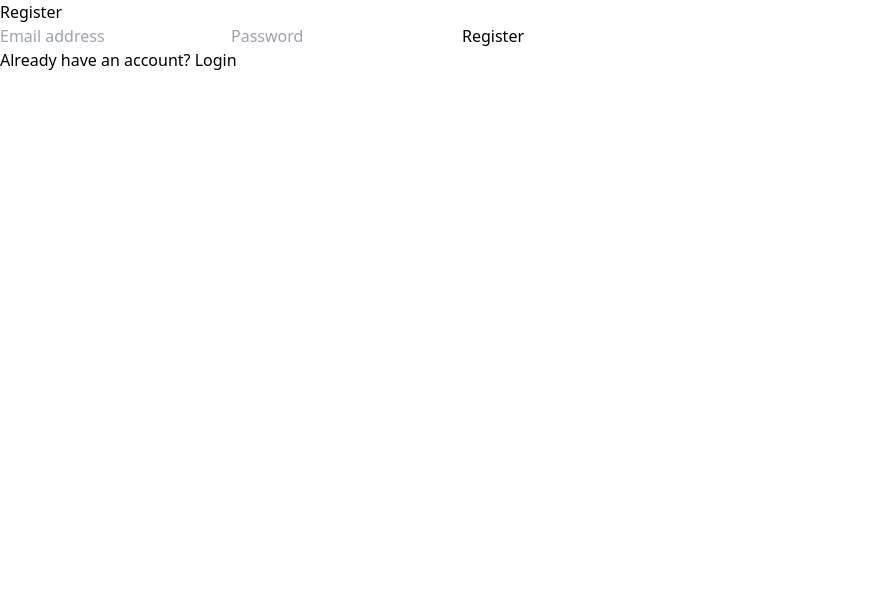
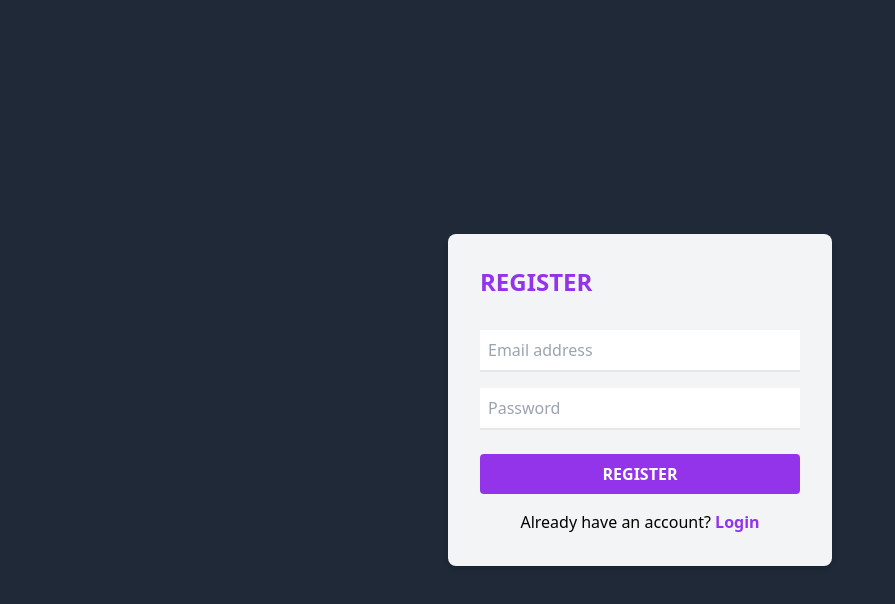
Before and after one commit to lanac0911/AwinWebsite, a Vue app in the folder Awin_Web/: page /register in a window 1280 px wide. Shown: the top 604 px of the page, without its empty margins (0-895 px from the left). Built offline with nearby package versions, Linux system fonts and the light colour scheme; no server answers.

Commit message:
feat: impl register with tailwindcss

```diff
--- a/Awin_Web/src/views/Login.vue
+++ b/Awin_Web/src/views/Login.vue
@@ -1,5 +1,5 @@
 <template>
-  <main class=" bg-white min-h-screen flex items-center justify-center">
+  <main class="bg-gray-800 min-h-screen flex items-center justify-center">
     <form class="w-full max-w-sm p-8 bg-gray-100 shadow-md rounded-lg" @submit.prevent="login">
       <h2 class="text-2xl uppercase mb-8 font-bold text-purple-600">Login</h2>
       <div class="mb-4">
@@ -27,30 +27,32 @@
       </div>
 
       <p class="text-center mt-4">
-      Don't have an account?
-      <router-link to="/register" class="text-purple-600 underlineb font-bold">Register</router-link>
-    </p>
+        Don't have an account?
+        <router-link to="/register" class="text-purple-600 underlineb font-bold"
+          >Register</router-link
+        >
+      </p>
     </form>
   </main>
 </template>
 
-<script >
-import { ref } from "vue";
-import { useStore } from "vuex";
+<script>
+import { ref } from 'vue'
+import { useStore } from 'vuex'
 
 export default {
   setup() {
-    const login_form = ref({});
-    const store = useStore();
+    const login_form = ref({})
+    const store = useStore()
 
     const login = () => {
-      store.dispatch("login", login_form.value);
-    };
+      store.dispatch('login', login_form.value)
+    }
 
     return {
       login_form,
       login
-    };
-  },
-};
+    }
+  }
+}
 </script>
--- a/Awin_Web/src/views/Register.vue
+++ b/Awin_Web/src/views/Register.vue
@@ -1,43 +1,55 @@
 <template>
-  <main class="register">
-    <form class="register" @submit.prevent="register">
-      <h2>Register</h2>
+  <main class="bg-gray-800 min-h-screen flex items-center justify-center">
+    <form class="w-full max-w-sm p-8 bg-gray-100 shadow-md rounded-lg" @submit.prevent="register">
+      <h2 class="text-2xl uppercase mb-8 font-bold text-purple-600">Register</h2>
+      <div class="mb-4">
         <input
           type="email"
           placeholder="Email address"
           v-model="register_form.email"
+          class="w-full p-2 border-b-2 focus:outline-none focus:border-purple-600"
         />
+      </div>
+      <div class="mb-6">
         <input
           type="password"
           placeholder="Password"
           v-model="register_form.password"
+          class="w-full p-2 border-b-2 focus:outline-none focus:border-purple-600"
         />
-      <input type="submit" value="Register" />
+      </div>
+      <div>
+        <input
+          type="submit"
+          value="Register"
+          class="w-full bg-purple-600 text-white font-bold py-2 px-4 rounded cursor-pointer uppercase"
+        />
+      </div>
+
+      <p class="text-center mt-4">
+        Already have an account?
+        <router-link to="/login" class="text-purple-600 underlineb font-bold">Login</router-link>
+      </p>
     </form>
-
-    <p class="login-text">
-        Already have an account?
-	  <router-link to="/login">Login</router-link>
-    </p>
   </main>
 </template>
 
 <script>
-import { ref } from "vue";
-import { useStore } from "vuex";
+import { ref } from 'vue'
+import { useStore } from 'vuex'
 export default {
   setup() {
-    const register_form = ref({});
-    const store = useStore();
+    const register_form = ref({})
+    const store = useStore()
 
     const register = () => {
-      store.dispatch("register", register_form.value);
-    };
+      store.dispatch('register', register_form.value)
+    }
 
     return {
       register_form,
-      register,
-    };
-  },
-};
+      register
+    }
+  }
+}
 </script>
```
Lines whose indentation alone changed are shown as unchanged.
